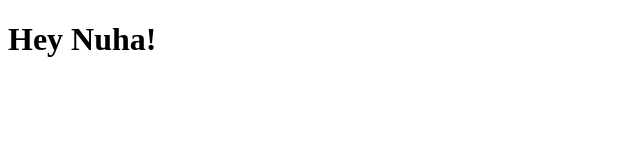
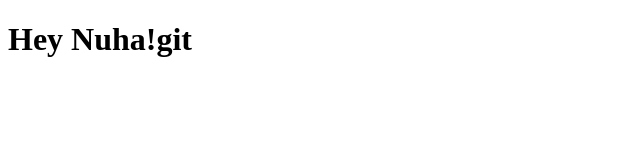
Before and after one commit to nuhafadh/belajargit, a website: page index.html in a window 1280 px wide. Shown: the full height of the page, 0-640 px from the left. Drawn offline with Linux system fonts and the light colour scheme.

```diff
--- a/index.html
+++ b/index.html
@@ -6,6 +6,6 @@
     <title>Document</title>
 </head>
 <body>
-    <h1>Hey Nuha!</h1>
+    <h1>Hey Nuha!git</h1>
 </body>
 </html>
```
